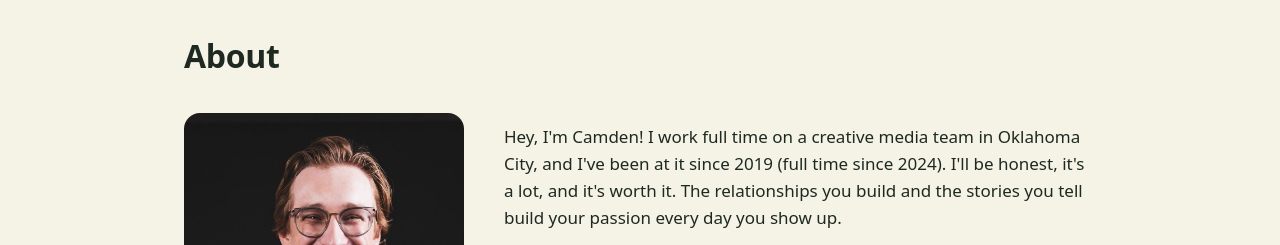
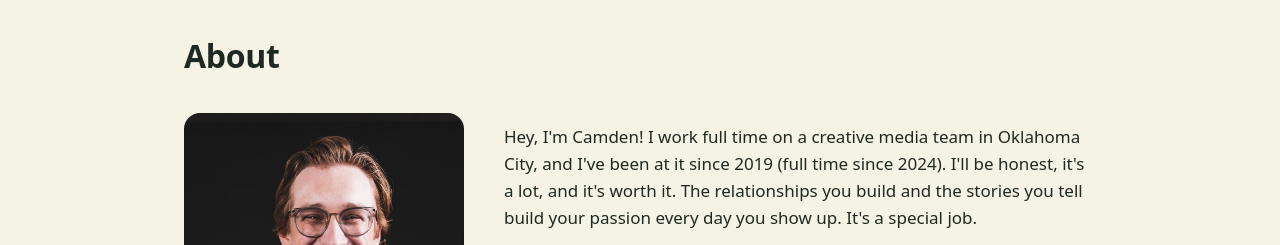
Before and after one commit to camdengoff/camdengoff.com, a plain HTML site: page index.html in a window 1280 px wide. Shown: the part 1820-2065 px from the top of the page. Drawn offline with Linux system fonts and the light colour scheme.

Commit message:
Enhance introduction with additional detail
Added a concluding sentence to the introduction paragraph.

```diff
--- a/index.html
+++ b/index.html
@@ -84,7 +84,7 @@
       <div class="about">
         <img class="portrait" src="images/portrait.jpg" alt="Portrait of Camden Goff" width="1000" height="1000" loading="lazy">
         <div class="prose">
-          <p>Hey, I'm Camden! I work full time on a creative media team in Oklahoma City, and I've been at it since 2019 (full time since 2024). I'll be honest, it's a lot, and it's worth it. The relationships you build and the stories you tell build your passion every day you show up.</p>
+          <p>Hey, I'm Camden! I work full time on a creative media team in Oklahoma City, and I've been at it since 2019 (full time since 2024). I'll be honest, it's a lot, and it's worth it. The relationships you build and the stories you tell build your passion every day you show up. It's a special job.</p>
           <p>On the side, I freelance video and build website tools for other churches. I've served on small staffs and on some of the largest, so I get what teams are up against: tight budgets, big hopes, and a Sunday that shows up every single week. Everything I make is simple, practical, and built around one goal: reaching every person, every time.</p>
         </div>
       </div>
```
